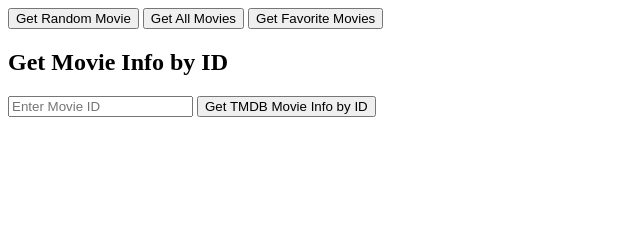
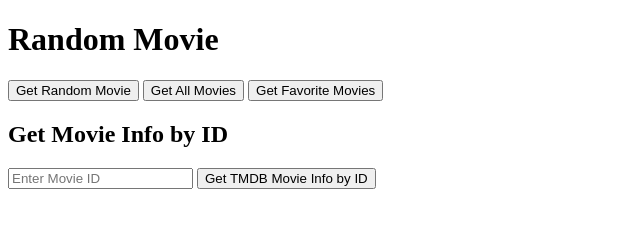
Before and after one commit to rodrinicoh/TDAWTareaFinal, a plain HTML site: page Index.html in a window 1280 px wide. Shown: the whole page, without its empty margins (0-640 px from the left). Drawn offline with Linux system fonts and the light colour scheme.

```diff
--- a/Index.html
+++ b/Index.html
@@ -5,6 +5,7 @@
   <title>Movies</title>
 </head>
 <body>
+  <h1>Random Movie</h1>
   <button id="getRandom">Get Random Movie</button>
   <button id="getAll">Get All Movies</button>
   <button id="getFavorites">Get Favorite Movies</button>
```
Also changed, not shown: README.md (deleted), Readme.txt (added).
